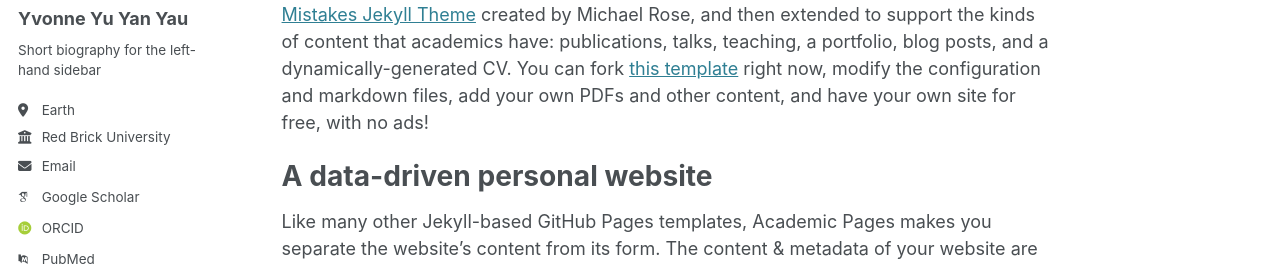
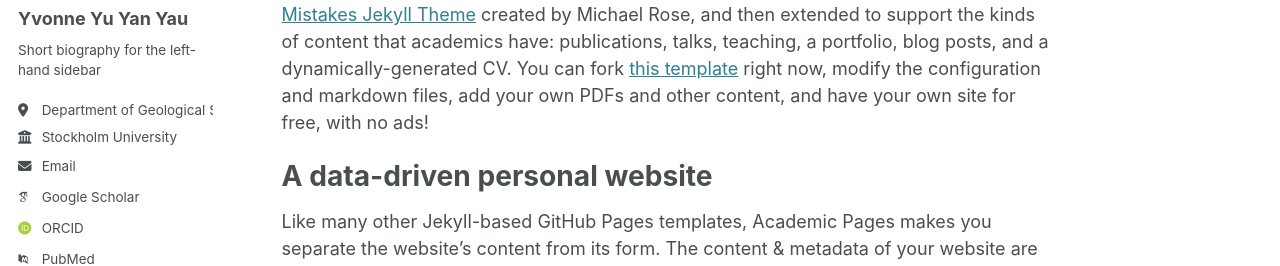
Before and after one commit to yvonneyauu/github.io, a Jekyll site: the page built from _pages/about.md, in a window 1280 px wide. Shown: the part 283-549 px from the top of the page. Built offline with Jekyll 4.4.1, drawn with Linux system fonts in a browser that asks for light colours; some web fonts are replaced.

Commit message:
Update _config.yml

```diff
--- a/_config.yml
+++ b/_config.yml
@@ -26,16 +26,16 @@ author:
   name             : "Yvonne Yu Yan Yau"
   pronouns         : # example: "she/her"
   bio              : "Short biography for the left-hand sidebar"
-  location         : "Earth"
-  employer         : "Red Brick University"
+  location         : "Department of Geological Science"
+  employer         : "Stockholm University"
   uri              : # URL
-  email            : "none@example.org"
+  email            : "yvonne.yau@geo.su.se"
 
   # Academic websites
   arxiv            : # URL - Update with the correct link to your profile
-  googlescholar    : "https://scholar.google.com/citations?user=PS_CX0AAAAAJ"
+  googlescholar    : "https://scholar.google.com/citations?user=_3uBw8AAAAAJ&hl=en&oi=ao"
   impactstory      : # URL
-  orcid            : "http://orcid.org/yourorcidurl"
+  orcid            : "https://orcid.org/0000-0002-4692-751X"
   semantic         : # URL
   pubmed           : "https://www.ncbi.nlm.nih.gov/pubmed/?term=john+snow"
   researchgate     : # URL
```
